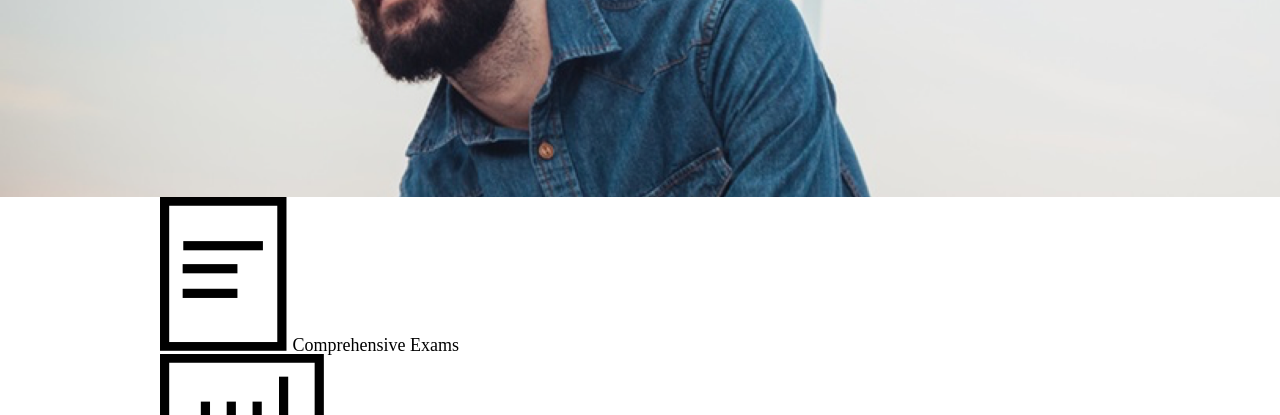
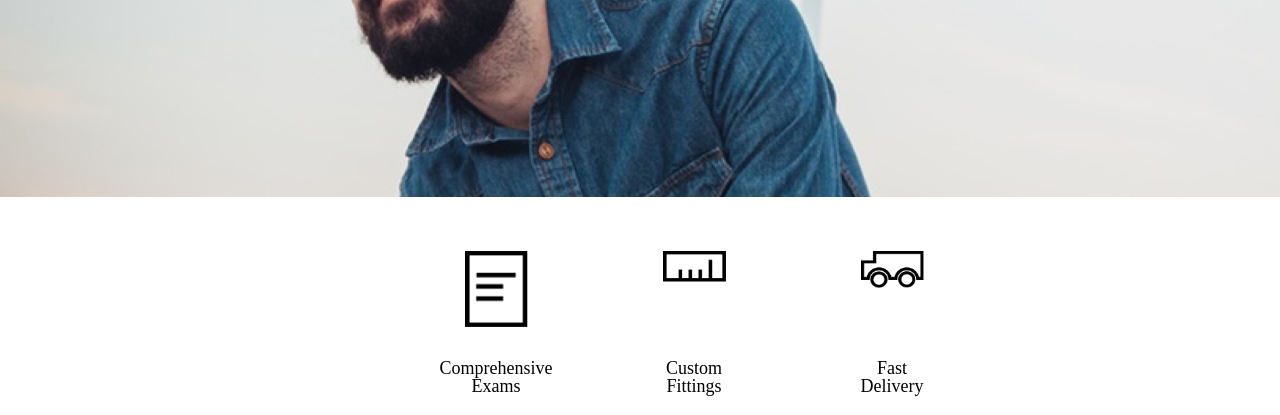
Before and after one commit to ctrim/optics, a plain HTML site: page index.html in a window 1280 px wide. Shown: the part 361-776 px from the top of the page. Drawn offline with Linux system fonts and the light colour scheme.

Commit message:
Add style to middle section.

```diff
--- a/index.html
+++ b/index.html
@@ -29,20 +29,20 @@
 		</div>
 	</div>
 
-<div class="contain">
+<div class="contain bottom">
 <!--MIDDLE SECTION-->
 	<div class="superlatives">
-		<div>
+		<div class="super">
 			<img src="./resources/images/paper-icon.png">
 			<span>Comprehensive Exams</span>
 		</div>
+		<div class="super">
 			<img src="./resources/images/ruler-icon.png">
 			<span>Custom Fittings</span>
-		<div>
 		</div>
+		<div class="super">
 			<img src="./resources/images/truck-icon.png">
 			<span>Fast Delivery</span>
-		<div>
 		</div>
 	</div>
 
--- a/resources/css/index.css
+++ b/resources/css/index.css
@@ -58,3 +58,30 @@ body {
 	line-height: 1.2;
 	margin-top: 10rem;
 }
+
+/*middle section*/
+
+.superlatives {
+	display: flex;
+	justify-content: center;
+	align-content: space-between;
+	height: 8rem;
+	margin: 3rem auto;
+}
+
+.super {
+	display: flex;
+	flex-direction: column;
+	justify-content: space-between;
+	align-items: center;
+	margin-left: 6rem;
+	width: 5rem;
+}
+
+.super img {
+	width: 3.5rem;
+}
+
+.super span {
+	text-align: center;
+}
```
